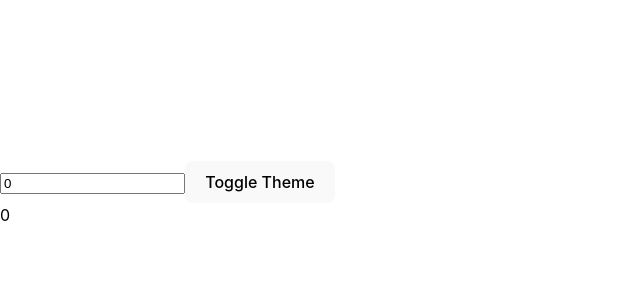
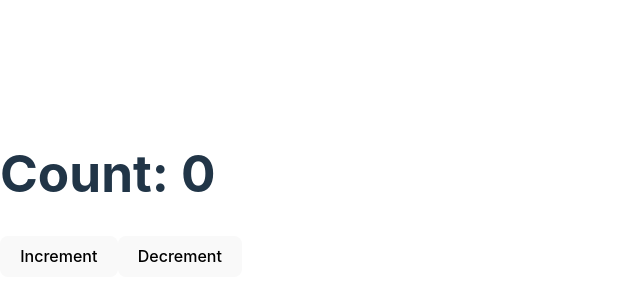
Before and after one commit to Muruganandam12/React, a React (Vite) app in the folder React learn/vite-project/: page / in a window 1280 px wide. Shown: the part 206-506 px from the top of the page, without its empty margins (0-640 px from the left). Built offline with nearby package versions, Linux system fonts and the light colour scheme.

Commit message:
feat: useCallback Hook

```diff
--- a/React learn/vite-project/src/App.jsx
+++ b/React learn/vite-project/src/App.jsx
@@ -135,41 +135,69 @@
 //export default App;
 
 // useMemo
-import React from "react";
-import { useEffect } from "react";
-import { useState, useMemo } from "react";
+// import React from "react";
+// import { useEffect } from "react";
+// import { useState, useMemo } from "react";
 
-const App = () => {
-  const [number, setNumber] = useState(0);
-  const [dark, setDark] = useState(false);
+// const App = () => {
+//   const [number, setNumber] = useState(0);
+//   const [dark, setDark] = useState(false);
 
-  const doubleNumber = useMemo(() => {
-    return (number);
-  },[number]);
+//   const doubleNumber = useMemo(() => {
+//     return (number);
+//   },[number]);
 
-const themeStyles = useMemo(() => {
-  return {
-    backgroundColor: dark ? "black" : "white",
-    color: dark ? "white" : "black",
-  };
-},[dark] );
+// const themeStyles = useMemo(() => {
+//   return {
+//     backgroundColor: dark ? "black" : "white",
+//     color: dark ? "white" : "black",
+//   };
+// },[dark] );
 
-useEffect (() => {
-  console.log("Theme changed");
-}, [themeStyles]);
+// useEffect (() => {
+//   console.log("Theme changed");
+// }, [themeStyles]);
 
-return (
-  <div>
-   <input
-    type="number"
-    value={number}
-    onChange= {(e) => setNumber(e.target.value)}
-   />
-   <button onClick={() => setDark ((curr) => !curr)}>Toggle Theme</button>
-   <div style ={themeStyles}>{doubleNumber}</div>
+// return (
+//   <div>
+//    <input
+//     type="number"
+//     value={number}
+//     onChange= {(e) => setNumber(e.target.value)}
+//    />
+//    <button onClick={() => setDark ((curr) => !curr)}>Toggle Theme</button>
+//    <div style ={themeStyles}>{doubleNumber}</div>
 
-  </div>
-);
+//   </div>
+// );
 
-};
-export default App;
+// };
+// export default App;
+
+//useCallback
+
+import React, { useState, useCallback } from 'react';
+
+function Counter() {
+  const [count, setCount] = useState(0);
+
+  // Increment function memoized with useCallback
+  const increment = useCallback(() => {
+    setCount((prevCount) => prevCount + 1);
+  }, []); // No dependencies, so the function is memoized once
+
+  // Decrement function memoized with useCallback
+  const decrement = useCallback(() => {
+    setCount((prevCount) => prevCount - 1);
+  }, []); // No dependencies, so the function is memoized once
+
+  return (
+    <div>
+      <h1>Count: {count}</h1>
+      <button onClick={increment}>Increment</button>
+      <button onClick={decrement}>Decrement</button>
+    </div>
+  );
+}
+
+export default Counter;
```
